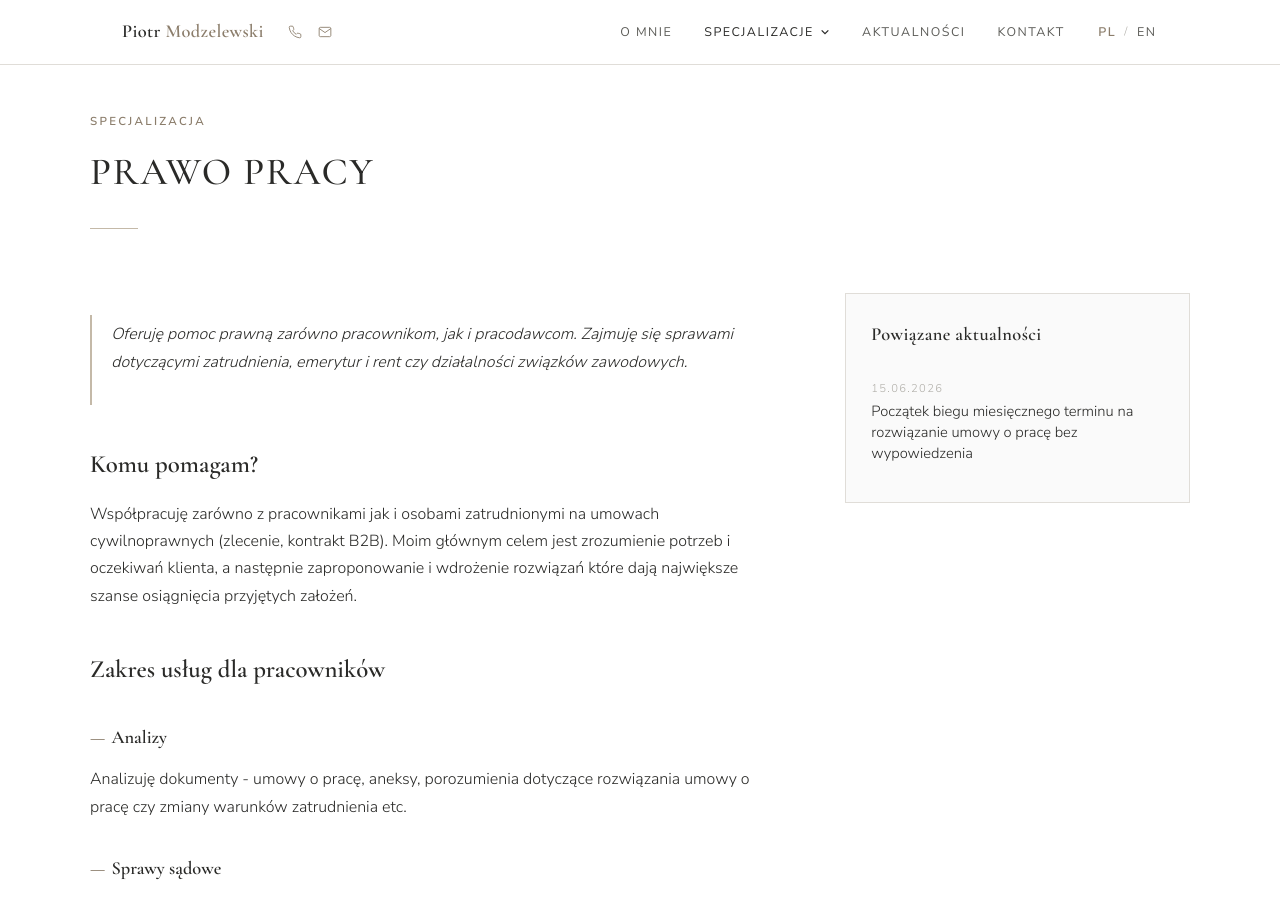
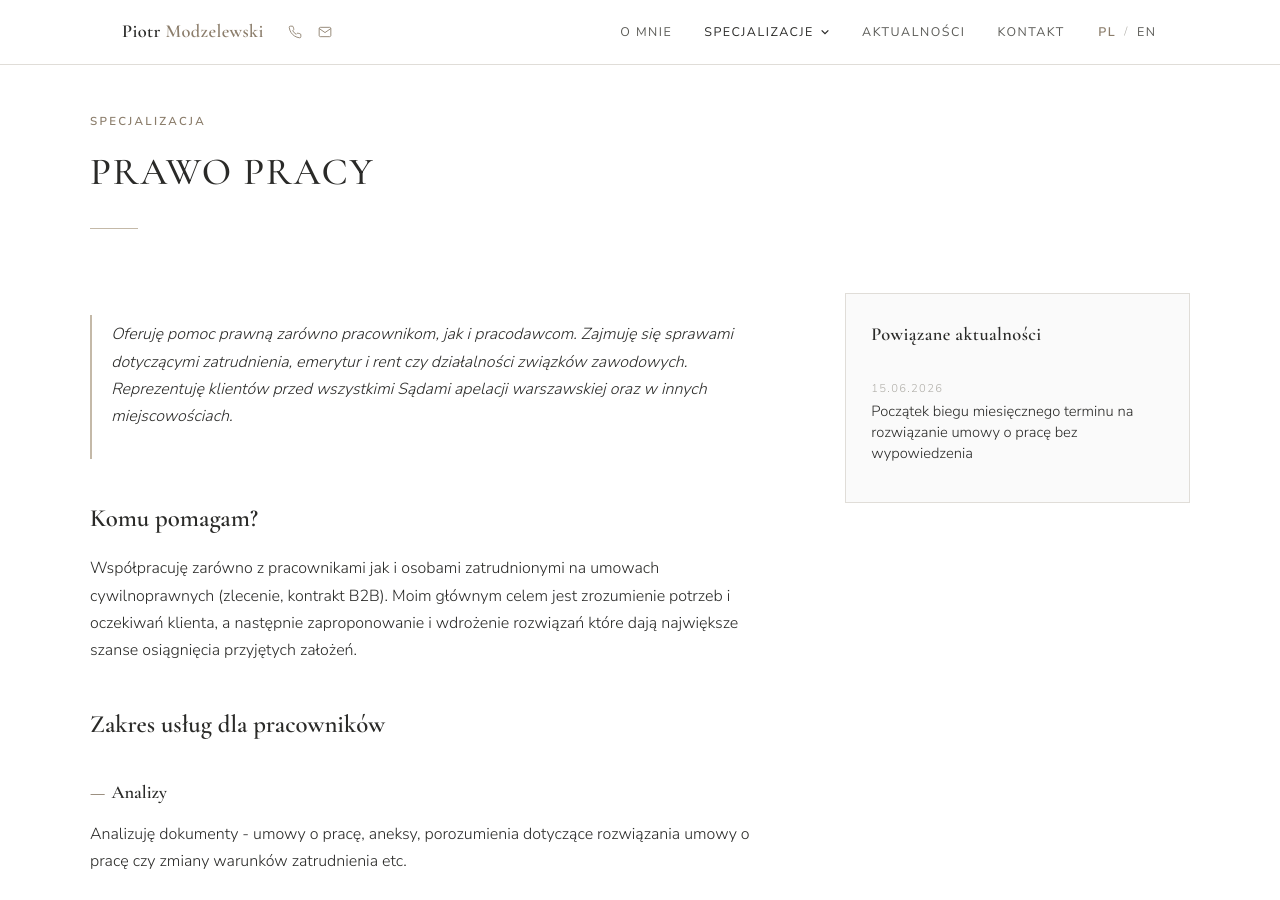
Before and after one commit to pmmodzelewski/adwokatmodzelewski.pl, a Jekyll site: the page built from _specjalizacje/prawo-pracy.md, in a window 1280 px wide and 900 px high. Built offline with Jekyll 4.4.1, drawn with Linux system fonts in a browser that asks for light colours; Markdown is read by kramdown in place of the engine named in the settings.

Commit message:
Add representation details for legal assistance

```diff
--- a/_specjalizacje/prawo-pracy.md
+++ b/_specjalizacje/prawo-pracy.md
@@ -31,6 +31,7 @@ faq:
 
 > Oferuję pomoc prawną zarówno pracownikom, jak i pracodawcom.
 > Zajmuję się sprawami dotyczącymi zatrudnienia, emerytur i rent czy działalności związków zawodowych.
+> Reprezentuję klientów przed wszystkimi Sądami apelacji warszawskiej oraz w innych miejscowościach.
 
 ## Komu pomagam?
 
```
